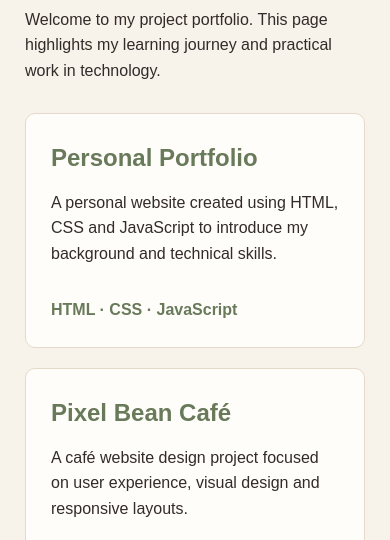
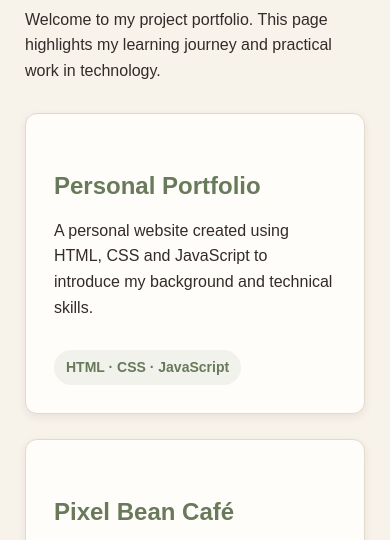
Before and after one commit to Ambreen189/VCC_2, a plain HTML site: page projects.html in a window 390 px wide. Shown: the part 246-786 px from the top of the page. Drawn offline with Linux system fonts and the light colour scheme.

Commit message:
Improve project card styling and layout

```diff
--- a/app.css
+++ b/app.css
@@ -1,4 +1,3 @@
-
 /* General Styles */
 * {
     margin: 0;
@@ -136,20 +135,37 @@ header {
 
 .project-card {
     background-color: #fffdf9;
-    padding: 25px;
-    border-radius: 10px;
+    padding: 28px;
+    border-radius: 12px;
     border: 1px solid #e5d9ca;
+    box-shadow: 0 3px 8px rgba(59, 39, 35, 0.08);
+    transition: transform 0.3s ease, box-shadow 0.3s ease;
 }
 
-.project-card h2 {
+.project-card:hover {
+    transform: translateY(-5px);
+    box-shadow: 0 8px 18px rgba(59, 39, 35, 0.15);
+}
+
+project-card h2 {
     margin-top: 0;
+    margin-bottom: 12px;
+    color: #3b2723;
+}
+
+.project-card p {
+    line-height: 1.6;
 }
 
 .project-card span {
     display: inline-block;
     color: #687a5a;
+    background-color: #f0f2eb;
     font-weight: bold;
+    padding: 6px 12px;
     margin-top: 15px;
+    border-radius: 20px;
+    font-size: 14px;
 }
 
 /* Footer */
@@ -182,7 +198,9 @@ footer {
     }
 
     .project-grid {
-        grid-template-columns: 1fr;
+        display: grid;
+        grid-template-columns: repeat(auto-fit, minmax(250px, 1fr));
+        gap: 25px;
     }
 }
 
```
